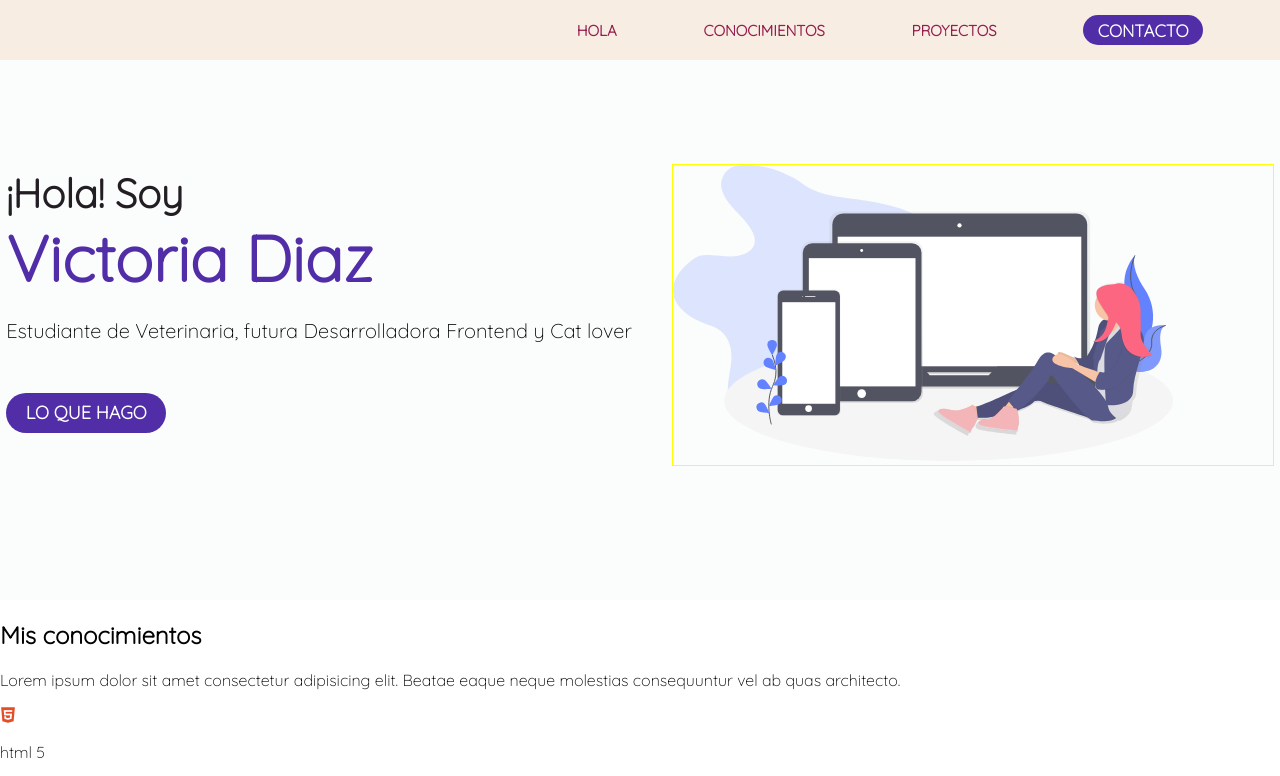
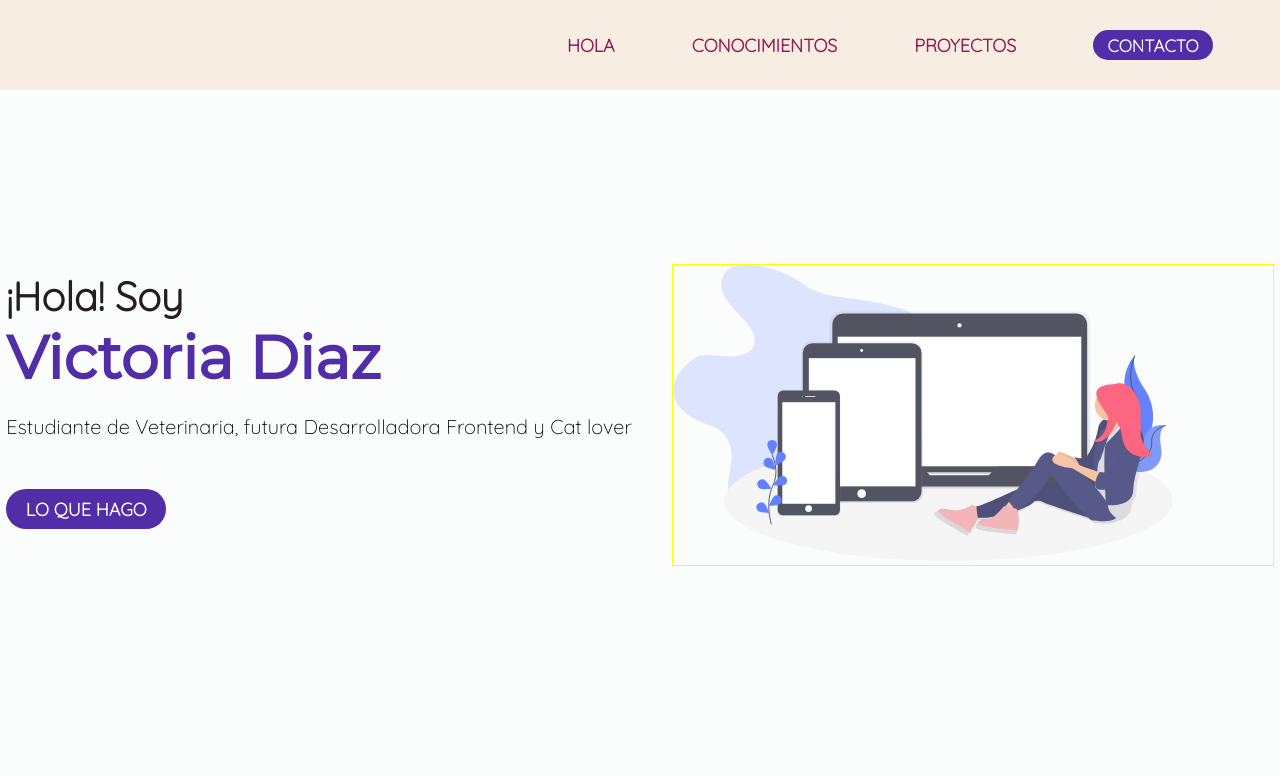
Before and after one commit to diazvic/ada-portafolio, a plain HTML site: page index.html in a window 1280 px wide. Shown: the top 776 px of the page. Drawn offline with nearby package versions, Linux system fonts and the light colour scheme.

Commit message:
agrego cajas con imagenes

```diff
--- a/styles.css
+++ b/styles.css
@@ -1,4 +1,4 @@
-html, body{
+body{
     box-sizing: border-box;
     margin: 0;
     padding:0;
@@ -6,12 +6,12 @@ html, body{
     height: 100%;
     font-family: 'Quicksand', sans-serif;
 }
-
+/* seccion uno */
 .navegacion{
     position: fixed;
     padding: 10px;
     width: 100%;
-    height: 40px;
+    height: 70px;
     display: flex;
     justify-content: flex-end;
     align-items: center;
@@ -23,6 +23,7 @@ html, body{
     /* border: 1px solid red; */
     list-style: none;
     display: flex;
+    margin: 0;
     align-items: center;
     justify-content: space-evenly;
 }
@@ -30,7 +31,7 @@ a{
     /* border: 1px solid blue; */
     text-transform: uppercase;
     font-weight: bold;
-    font-size: 15px;
+    font-size: 18px;
     color: #941E4D;
     text-decoration: none;
 }
@@ -38,7 +39,7 @@ a{
 .seccion-uno{
     background-color: #FBFCFC;
     width:100%;
-    height: 600px;
+    height: 800px;
     display: flex;
     justify-content: center;
     align-content: center;
@@ -51,11 +52,12 @@ h3{
     margin-top: 0px;
     margin-bottom: 0px;
 }
-h1{
+.titulo{
     color: #512DA8;
-    font-size: 4em;
+    font-size: 60px;
     margin-top: 0px;
     margin-bottom: 0px;
+    font-family:'Montserrat', sans-serif;
     /* align-self: flex-start; */
 
 }
@@ -110,3 +112,37 @@ h1{
 .imagen-dev{
     width: 500px;
 }
+
+/* seccion dos */
+.titulo-conocimientos{
+    display: flex;
+    justify-content: center;
+}
+.parrafo-conocimientos{
+    display: flex;
+    justify-content: center;
+}
+
+.tarjetas{
+    height: 600px;
+    display: flex;
+    flex-direction: column;
+}
+.columnas{
+    display: flex;
+    justify-content: center;
+}
+.skills{
+    background-color:grey;
+    width: 200px;
+    height: 200px;
+    margin: 20px;
+    display: flex;
+    justify-content: center;
+    align-items: center;
+}
+.iconos-skills{
+    font-size: 80px;
+}
+.skill-descripcion{
+}
```
